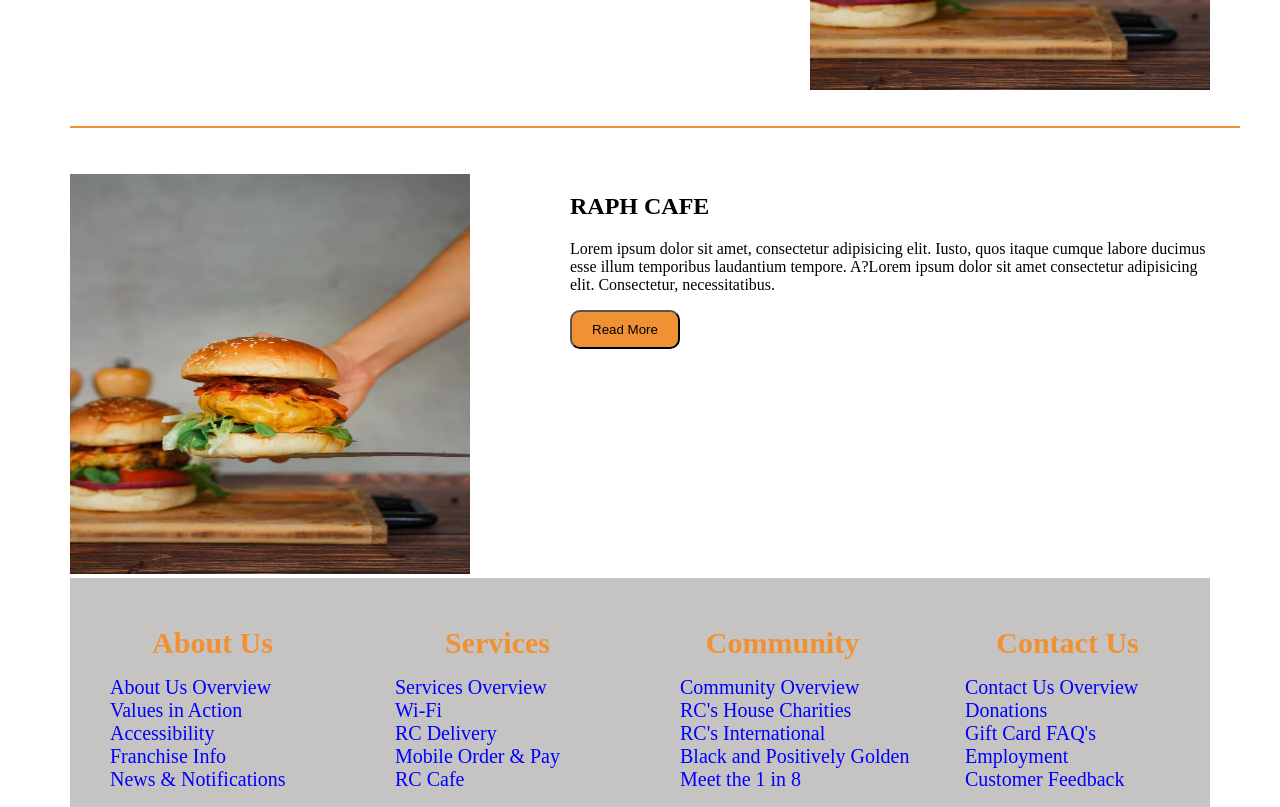
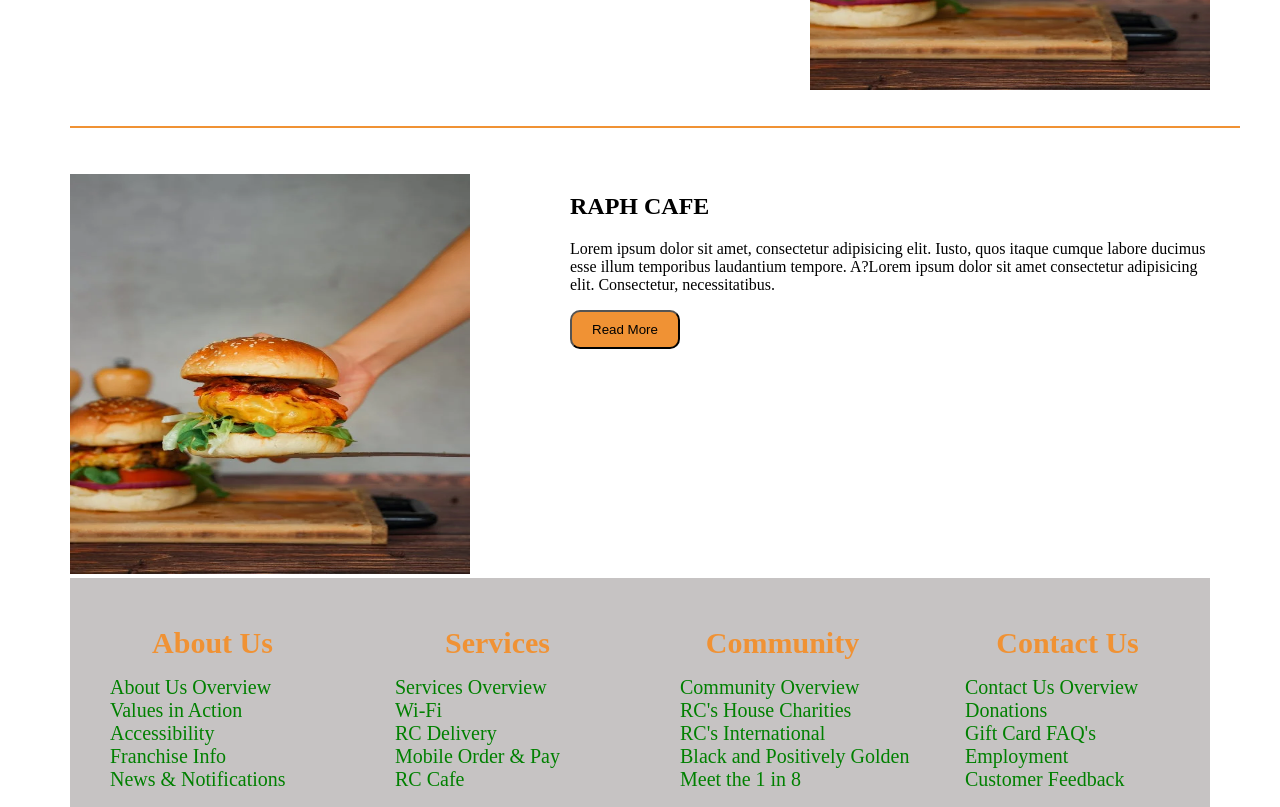
Before and after one commit to Ralpheeze/my-RC-website, a plain HTML site: page about.html in a window 1280 px wide. Shown: the part 2257-3064 px from the top of the page. Drawn offline with Linux system fonts and the light colour scheme.

Commit message:
update 3

```diff
--- a/about.css
+++ b/about.css
@@ -221,17 +221,17 @@ body {
 }
 
 .foot-href:link {
-    color: blue;
+    color: green;
     text-decoration: none;
 }
 
 .foot-href:hover {
-    color: orange;
+    color: white;
     /* text-decoration: none; */
 }
 
 .foot-href:active {
-    color: orange;
+    color: white;
     /* text-decoration: none; */
 }
 
```
